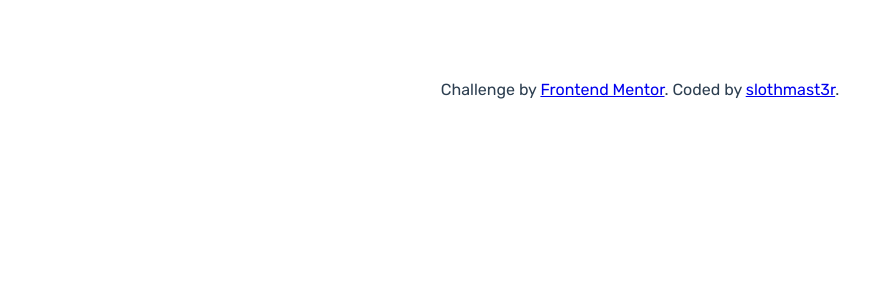
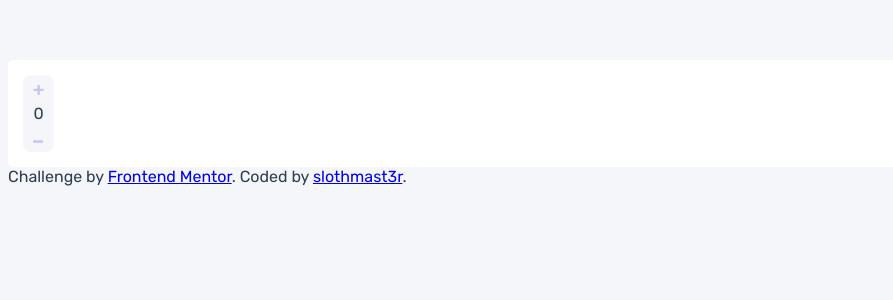
Before and after one commit to slothmast3r/interactive-comment-section, a Vue app: page / in a window 1280 px wide. Shown: the top 300 px of the page, without its empty margins (0-893 px from the left). Built offline with nearby package versions, Linux system fonts and the light colour scheme.

Commit message:
comment + importing data

```diff
--- a/src/App.vue
+++ b/src/App.vue
@@ -11,22 +11,35 @@
 <script>
 
 import Comment from "@/components/Comment";
+import * as data from '/data/data.json'
+
+
 export default {
   name: 'App',
   components: {
     Comment
-  }
+  },
+  data(){
+    return{
+      currentUser: data.currentUser,
+      comments: data.comments
+    }
+  },
 }
 </script>
 
 <style lang="scss">
-@import "./scss/_variables.scss";
 @import url('https://fonts.googleapis.com/css2?family=Rubik:wght@400;500;700&display=swap');
+
+body{
+
+  background: $veryLightGray;
+}
 #app {
   font-family: 'Rubik', sans-serif;
   -webkit-font-smoothing: antialiased;
   -moz-osx-font-smoothing: grayscale;
-  text-align: center;
+  text-align: left;
   color: #2c3e50;
   margin-top: 60px;
   font-size: 16px;
--- a/src/components/Comment.vue
+++ b/src/components/Comment.vue
@@ -1,18 +1,48 @@
 <template>
   <div class="comment-wrapper">
+    <div class="comment-rating">
+      <div class="plus element"><img alt="Plus" :src="require('/src/assets/images/icon-plus.svg')"></div>
+      <div class="count element">{{ ratingCount }}</div>
+      <div class="minus element"><img alt="Minus" :src="require('/src/assets/images/icon-minus.svg')"></div>
+    </div>
+    <div class="content-wrapper">
+      <div class="person-and-time"></div>
 
+    </div>
+    <div class="reply"></div>
+    <div class="comment-text"> </div>
   </div>
 </template>
 
 <script>
 export default {
-  name: "Comment"
+  name: "Comment",
+  props: {
+    ratingCount: {
+      default: 0,
+      type: Number,
+    }
+  },
 }
 </script>
 
 <style scoped lang="scss">
+
 .comment-wrapper{
-  border-radius: 10px;
-  padding: 10px;
+  border-radius: 5px;
+  padding: 15px;
+  display: flex;
+  background: $white;
+  text-align: center;
+  position: relative;
+  .comment-rating{
+    padding: 0px 5px;
+
+    border-radius: 8px;
+    background: $veryLightGray;
+    .element{
+      margin: 5px 5px;
+    }
+  }
 }
 </style>
--- a/vue.config.js
+++ b/vue.config.js
@@ -1,3 +1,12 @@
 module.exports = {
-    publicPath: '/interactive-comment-section/'
+    publicPath: '/interactive-comment-section/',
+    css: {
+        loaderOptions: {
+            sass: {
+                additionalData: `
+          @import "/scss/_variables.scss";
+        `
+            }
+        }
+    }
 }
```
